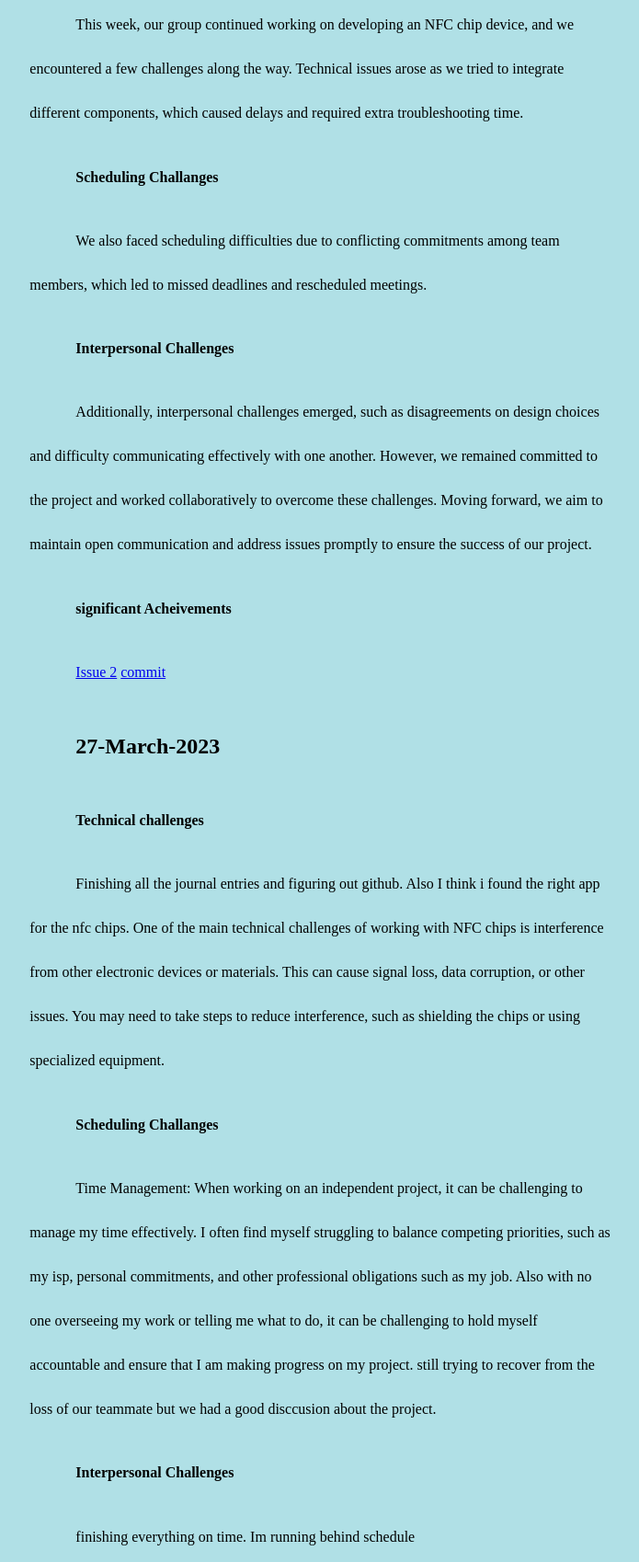
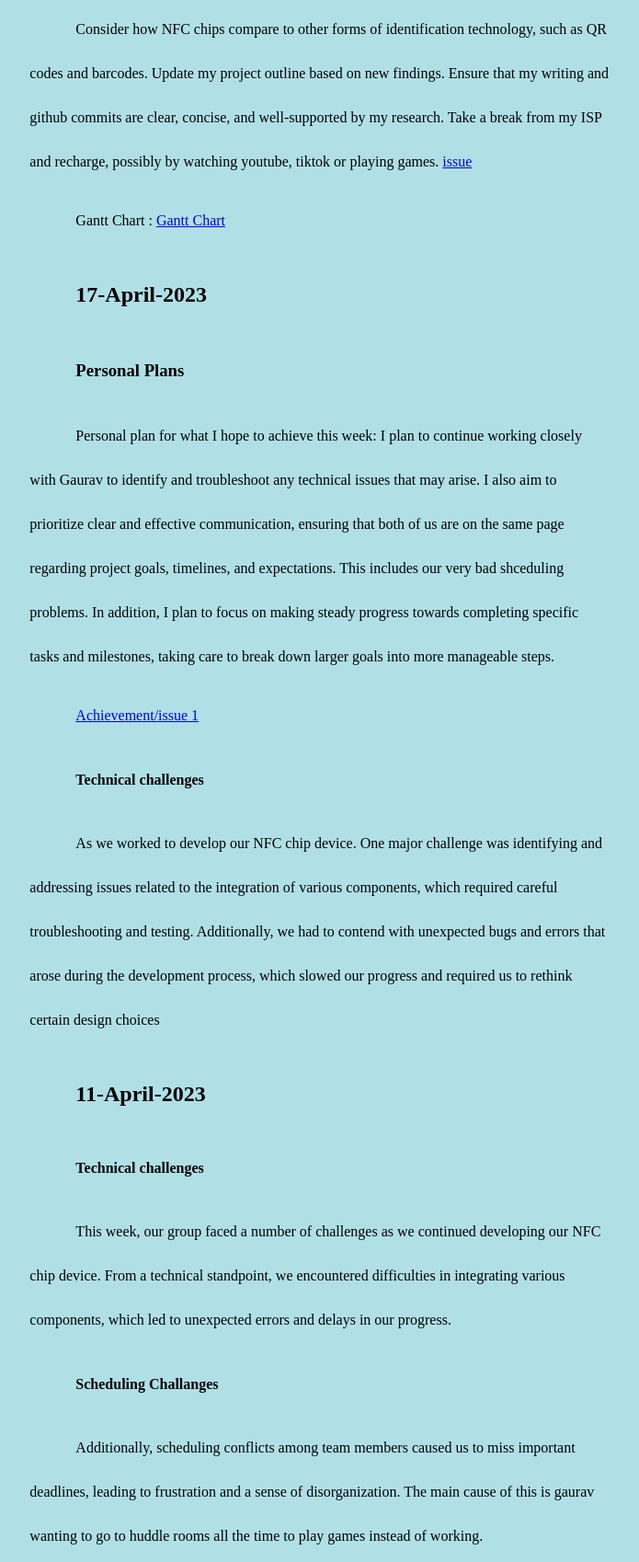
Before and after one commit to Aryan-Kulkarni/aryan-kulkarni.github.io, a plain HTML site: page CS-III/Projects/ISP/Journal.html in a window 1280 px wide. Shown: the part 406-2104 px from the top of the page at 92% size, without its empty margins (279-974 px from the left). Drawn offline with Linux system fonts and the light colour scheme.

Commit message:
Pushing blog

```diff
--- a/CS-III/Projects/ISP/Journal.html
+++ b/CS-III/Projects/ISP/Journal.html
@@ -17,6 +17,44 @@
 
 
     <div class = "essay" >
+
+
+
+      <h2>24-April-2023</h2>
+      <h3> Personal Plans </h3>
+      <p> Consider how NFC chips compare to other forms of identification technology, such as QR codes and barcodes. Update my project outline based on new findings. Ensure that my writing and github commits are clear, concise, and well-supported by my research. Take a break from my ISP and recharge, possibly by watching youtube, tiktok or playing games. <a href="https://github.com/CSAllenISD/2023-ISP-EagleCard/issues/27">issue</a> </p>
+
+      <p> Gantt Chart :  <a href="https://docs.google.com/presentation/d/1vfPeBVxuEXglhg4g2VRspFUyusTkHXLGlweGWJtvpk4/edit?usp=sharing">Gantt Chart</a> </p>
+
+
+
+      <h2>17-April-2023</h2>
+
+      <h3> Personal Plans </h3>
+      <p> Personal plan for what I hope to achieve this week: I plan to continue working closely with Gaurav to identify and troubleshoot any technical issues that may arise. I also aim to prioritize clear and effective communication, ensuring that both of us are on the same page regarding project goals, timelines, and expectations. This includes our very bad shceduling problems. In addition, I plan to focus on making steady progress towards completing specific tasks and milestones, taking care to break down larger goals into more manageable steps. </p>
+
+      <p> <a href="https://github.com/CSAllenISD/2023-ISP-EagleCard/issues/26">Achievement/issue 1</a> </p>
+
+	<h4>Technical challenges </h4>
+
+	<p> As we worked to develop our NFC chip device. One major challenge was identifying and addressing issues related to the integration of various components, which required careful troubleshooting and testing. Additionally, we had to contend with unexpected bugs and errors that arose during the development process, which slowed our progress and required us to rethink certain design choices </P>
+
+
+
+      <h2>11-April-2023</h2>
+
+      <h4>Technical challenges </h4>
+      <p> This week, our group faced a number of challenges as we continued developing our NFC chip device. From a technical standpoint, we encountered difficulties in integrating various components, which led to unexpected errors and delays in our progress. </p>
+
+      <h4> Scheduling Challanges </h4>
+      <p>  Additionally, scheduling conflicts among team members caused us to miss important deadlines, leading to frustration and a sense of disorganization. The main cause of this is gaurav wanting to go to huddle rooms all the time to play games instead of working.</p>
+
+      <h4> Interpersonal Challenges </h4>
+
+      <p> We also experienced interpersonal challenges, such as disagreements over design choices and communication breakdowns that made it difficult to work together effectively. </p>
+
+
+
 
 
       <h2>04-April-2023</h2>
```
